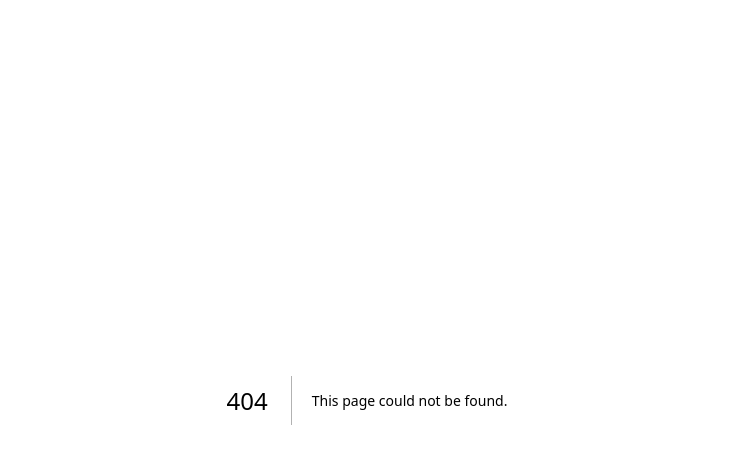
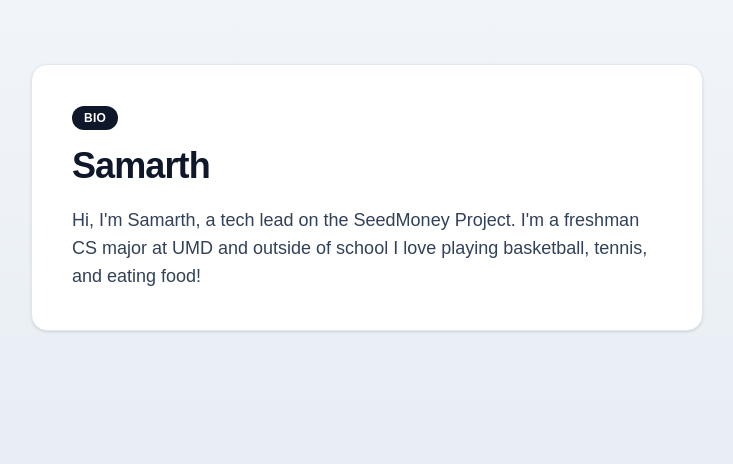
Before and after one commit to Hack4Impact-UMD/seedmoney, a Next.js app: page /kickoff-assignment/samarth in a window 1280 px wide. Before the commit this address had no page. Shown: the top 464 px of the page, without its empty margins (273-1006 px from the left). Built offline with nearby package versions, Linux system fonts and the light colour scheme.

Commit message:
set up for kickoff assignemnt

```diff
--- /dev/null
+++ b/app/kickoff-assignment/samarth/page.tsx
@@ -0,0 +1,16 @@
+export default function SamarthPage() {
+  return (
+    <main className="min-h-screen bg-gradient-to-b from-slate-100 to-slate-200 px-6 py-16">
+      <section className="mx-auto max-w-2xl rounded-2xl border border-slate-200 bg-white p-8 shadow-sm sm:p-10">
+        <span className="inline-block rounded-full bg-slate-900 px-3 py-1 text-xs font-semibold uppercase tracking-wide text-white">
+          Bio
+        </span>
+        <h1 className="mt-4 text-3xl font-bold tracking-tight text-slate-900 sm:text-4xl">Samarth</h1>
+        <p className="mt-5 text-base leading-7 text-slate-700 sm:text-lg">
+          Hi, I&apos;m Samarth, a tech lead on the SeedMoney Project. I&apos;m a freshman CS major at UMD and outside
+          of school I love playing basketball, tennis, and eating food!
+        </p>
+      </section>
+    </main>
+  );
+}
```
